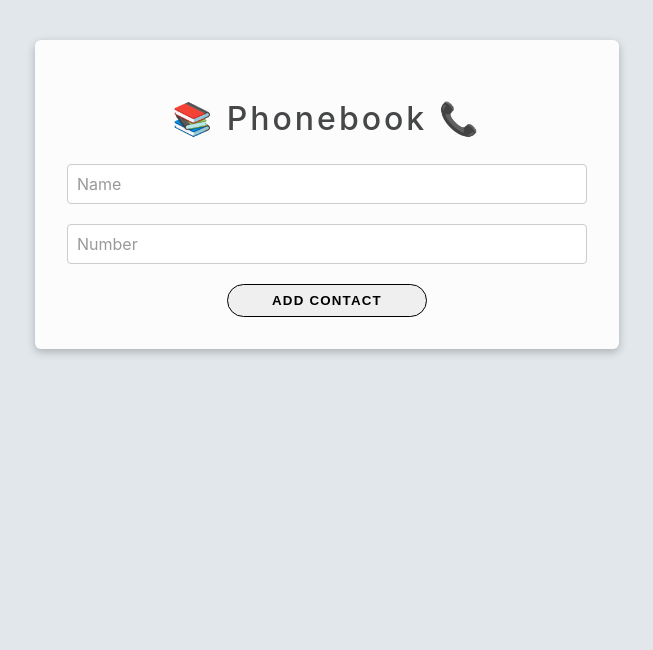
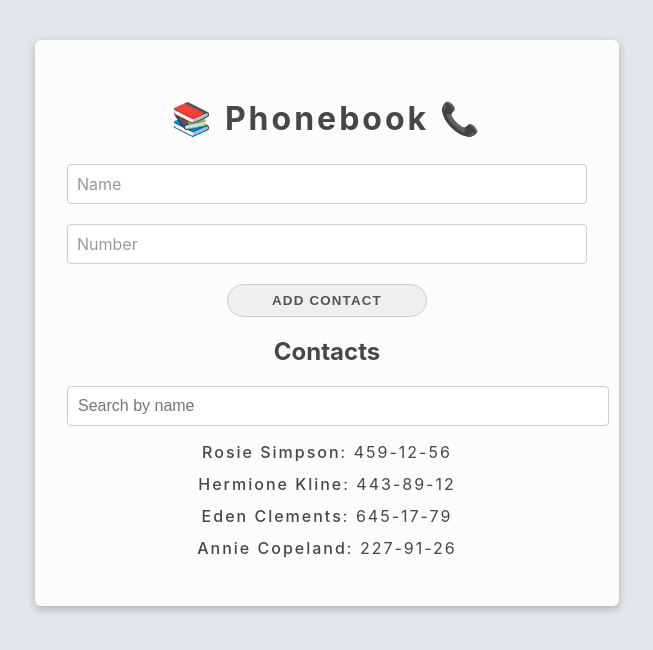
Before and after one commit to Fatiuk/goit-react-hw-02-phonebook, a React (Create React App) app: page / in a window 1280 px wide. Shown: the top 650 px of the page, without its empty margins (313-966 px from the left). Built offline with nearby package versions, Linux system fonts and the light colour scheme.

Commit message:
Update 0.2

```diff
--- a/src/components/App.jsx
+++ b/src/components/App.jsx
@@ -1,21 +1,42 @@
 import React, { Component } from 'react';
-import { nanoid } from 'nanoid';
-
 // ============ Section ============
 import Section from './Section/Section';
-// ============ Section ============
-import PhonebookForm from './PhonebookForm/PhonebookForm';
+// ============ ContactForm ============
+import ContactForm from './ContactForm/ContactForm';
+// ============ ContactList ============
+import Filter from './Filter/Filter';
+// ============ ContactList ============
+import ContactList from './ContatctList/ContactList';
 
 export default class App extends Component {
   state = {
-    contacts: [],
-    name: '',
+    contacts: [
+      { id: 'id-1', name: 'Rosie Simpson', number: '459-12-56' },
+      { id: 'id-2', name: 'Hermione Kline', number: '443-89-12' },
+      { id: 'id-3', name: 'Eden Clements', number: '645-17-79' },
+      { id: 'id-4', name: 'Annie Copeland', number: '227-91-26' },
+    ],
+    filter: '',
+  };
+
+  addContact = newContact => {
+    this.setState(prevState => ({
+      contacts: [...prevState.contacts, newContact],
+    }));
+  };
+
+  changeFilter = event => {
+    this.setState({ filter: event.target.value });
   };
 
   render() {
+    const { contacts, filter } = this.state;
     return (
       <Section title="📚 Phonebook 📞">
-        <PhonebookForm></PhonebookForm>
+        <ContactForm onSubmit={this.addContact}></ContactForm>
+        <h2>Contacts</h2>
+        <Filter filter={filter} onChange={this.changeFilter}></Filter>
+        <ContactList contacts={contacts}></ContactList>
       </Section>
     );
   }
--- /dev/null
+++ b/src/components/ContactForm/ContactForm.jsx
@@ -0,0 +1,75 @@
+import React, { Component } from 'react';
+import { nanoid } from 'nanoid';
+import {
+  FormWrap,
+  InputContainer,
+  ContactLabel,
+  ContactInput,
+  AddContactButton,
+} from './ContactForm.styled';
+
+export default class ContactForm extends Component {
+  state = {
+    name: '',
+    number: '',
+  };
+
+  // Fucnction which contrlos changes from input
+  handleInputChange = event => {
+    const { name, value } = event.target;
+    this.setState({ [name]: value });
+  };
+
+  // Method which add contact (submit form)
+  handleSubmitForm = event => {
+    event.preventDefault();
+    // Add ID for new contact
+    const newContact = {
+      id: nanoid(),
+      ...this.state,
+    };
+    console.log(newContact);
+    // Add new contact (prop from App)
+    this.props.onSubmit(newContact);
+    this.reset();
+  };
+
+  // Method which reset form
+  reset = () => {
+    this.setState({ number: '', name: '' });
+  };
+
+  render() {
+    const { name, number } = this.state;
+
+    return (
+      <FormWrap type="submit" onSubmit={this.handleSubmitForm}>
+        <InputContainer>
+          <ContactLabel $hasValue={name}>Name</ContactLabel>
+          <ContactInput
+            type="text"
+            name="name"
+            value={name}
+            onChange={this.handleInputChange}
+            pattern="^[a-zA-Zа-яА-Я]+(([' \-][a-zA-Zа-яА-Я ])?[a-zA-Zа-яА-Я]*)*$"
+            title="Name may contain only letters, apostrophe, dash and spaces. For example Adrian, Jacob Mercer, Charles de Batz de Castelmore d'Artagnan"
+            required
+          />
+        </InputContainer>
+        <InputContainer>
+          <ContactLabel $hasValue={number}>Number</ContactLabel>
+          <ContactInput
+            type="tel"
+            name="number"
+            value={number}
+            onChange={this.handleInputChange}
+            pattern="\+?\d{1,4}?[ .\-\s]?\(?\d{1,3}?\)?[ .\-\s]?\d{1,4}[ .\-\s]?\d{1,4}[ .\-\s]?\d{1,9}"
+            title="Phone number must be digits and can contain spaces, dashes, parentheses and can start with +"
+            required
+          />
+        </InputContainer>
+        <AddContactButton type="submit">Add contact</AddContactButton>
+      </FormWrap>
+    );
+  }
+}
--- a/src/components/PhonebookForm/PhonebookForm.styled.jsx
+++ b/src/components/ContactForm/ContactForm.styled.jsx
@@ -1,6 +1,6 @@
 import styled from 'styled-components';
 
-export const ContactForm = styled.form`
+export const FormWrap = styled.form`
   display: flex;
   flex-direction: column;
 `;
@@ -12,12 +12,12 @@ export const InputContainer = styled.div`
 `;
 export const ContactLabel = styled.label`
   position: absolute;
-  top: ${({ hasValue }) => (hasValue ? '-10px' : '10px')};
-  left: 10px;
+  top: ${({ $hasValue }) => ($hasValue ? '-15px' : '10px')};
+  left: ${({ $hasValue }) => ($hasValue ? '6px' : '10px')};
   pointer-events: none;
   transition: 0.2s ease all;
-  color: ${({ hasValue }) => (hasValue ? '#555' : '#999')};
-  font-size: ${({ hasValue }) => (hasValue ? '12px' : '16px')};
+  color: ${({ $hasValue }) => ($hasValue ? '#555' : '#999')};
+  font-size: ${({ $hasValue }) => ($hasValue ? '12px' : '16px')};
 `;
 export const ContactInput = styled.input`
   padding: 10px;
@@ -39,7 +39,8 @@ export const AddContactButton = styled.button`
   text-transform: uppercase;
   font-weight: 600;
   letter-spacing: 1.2px;
-  border: 1px solid black;
+  color: #555;
+  border: 1px solid #ccc;
   border-radius: 24px;
   cursor: pointer;
   transition: all 0.3s;
--- /dev/null
+++ b/src/components/ContatctList/ContactList.jsx
@@ -0,0 +1,24 @@
+import {
+  ContactListWrap,
+  PhonebookList,
+  PhonebookItem,
+  ContactSpan,
+  ContactLink,
+} from './ContactList.styled';
+
+const ContactList = ({ contacts }) => {
+  return (
+    <ContactListWrap>
+      <PhonebookList>
+        {contacts.map(({ id, name, number }) => (
+          <PhonebookItem key={id}>
+            <ContactSpan>{name}</ContactSpan>:{' '}
+            <ContactLink href={`tel:${number}`}>{number}</ContactLink>
+          </PhonebookItem>
+        ))}
+      </PhonebookList>
+    </ContactListWrap>
+  );
+};
+
+export default ContactList;
--- /dev/null
+++ b/src/components/ContatctList/ContactList.styled.jsx
@@ -0,0 +1,29 @@
+import styled from 'styled-components';
+
+export const ContactListWrap = styled.div`
+  display: flex;
+  justify-content: center;
+`;
+export const PhonebookList = styled.ul`
+  display: flex;
+  flex-direction: column;
+  gap: 12px;
+  padding: 0;
+  list-style: none;
+`;
+export const PhonebookItem = styled.li`
+  letter-spacing: 2px;
+`;
+export const ContactSpan = styled.span`
+  font-weight: 500;
+`;
+export const ContactLink = styled.a`
+  color: #464748;
+  text-decoration: none;
+  border-bottom: solid 1px transparent;
+  transition: all 0.3s;
+  &:hover {
+    color: #3994c8;
+    border-color: #464748;
+  }
+`;
--- /dev/null
+++ b/src/components/Filter/Filter.jsx
@@ -0,0 +1,15 @@
+import { FilterInput } from './Filter.styled';
+
+function Filter({ filter, onChange }) {
+  return (
+    <FilterInput
+      type="text"
+      name="filter"
+      placeholder="Search by name"
+      value={filter}
+      onChange={onChange}
+    />
+  );
+}
+
+export default Filter;
--- /dev/null
+++ b/src/components/Filter/Filter.styled.jsx
@@ -0,0 +1,10 @@
+import styled from 'styled-components';
+
+export const FilterInput = styled.input`
+  width: 100%;
+  padding: 10px;
+  border: 1px solid #ccc;
+  border-radius: 4px;
+  font-size: 16px;
+  outline: none;
+`;
--- a/src/components/PhonebookForm/PhonebookForm.jsx
+++ /dev/null
@@ -1,38 +0,0 @@
-import React, { Component } from 'react';
-import {
-  ContactForm,
-  InputContainer,
-  ContactLabel,
-  ContactInput,
-  AddContactButton,
-} from './PhonebookForm.styled';
-
-export default class PhonebookForm extends Component {
-  render() {
-    return (
-      <ContactForm type="submit">
-        <InputContainer>
-          <ContactLabel htmlFor="name">Name</ContactLabel>
-          <ContactInput
-            type="text"
-            name="name"
-            pattern="^[a-zA-Zа-яА-Я]+(([' \-][a-zA-Zа-яА-Я ])?[a-zA-Zа-яА-Я]*)*$"
-            title="Name may contain only letters, apostrophe, dash and spaces. For example Adrian, Jacob Mercer, Charles de Batz de Castelmore d'Artagnan"
-            required
-          />
-        </InputContainer>
-        <InputContainer>
-          <ContactLabel htmlFor="number"> Number</ContactLabel>
-          <ContactInput
-            type="tel"
-            name="number"
-            pattern="\+?\d{1,4}?[ .\-\s]?\(?\d{1,3}?\)?[ .\-\s]?\d{1,4}[ .\-\s]?\d{1,4}[ .\-\s]?\d{1,9}"
-            title="Phone number must be digits and can contain spaces, dashes, parentheses and can start with +"
-            required
-          />
-        </InputContainer>
-        <AddContactButton type="submit">Add contact</AddContactButton>
-      </ContactForm>
-    );
-  }
-}
--- a/src/components/Section/Section.styled.jsx
+++ b/src/components/Section/Section.styled.jsx
@@ -3,6 +3,7 @@ import styled from 'styled-components';
 export const SectionWrap = styled.section`
   margin: 0 auto;
   padding: 40px 0;
+  text-align: center;
 `;
 
 export const SectionContainer = styled.div`
@@ -15,9 +16,8 @@ export const SectionContainer = styled.div`
   box-shadow: rgba(0, 0, 0, 0.24) 0px 3px 8px;
 `;
 
-export const SectionTitle = styled.h2`
+export const SectionTitle = styled.h1`
   font-size: 32px;
-  font-weight: 500;
   letter-spacing: 3px;
   text-align: center;
 `;
--- a/src/index.js
+++ b/src/index.js
@@ -1,6 +1,6 @@
 import React from 'react';
 import ReactDOM from 'react-dom/client';
-import App  from 'components/App';
+import App from 'components/App';
 import './index.css';
 
 ReactDOM.createRoot(document.getElementById('root')).render(
```
